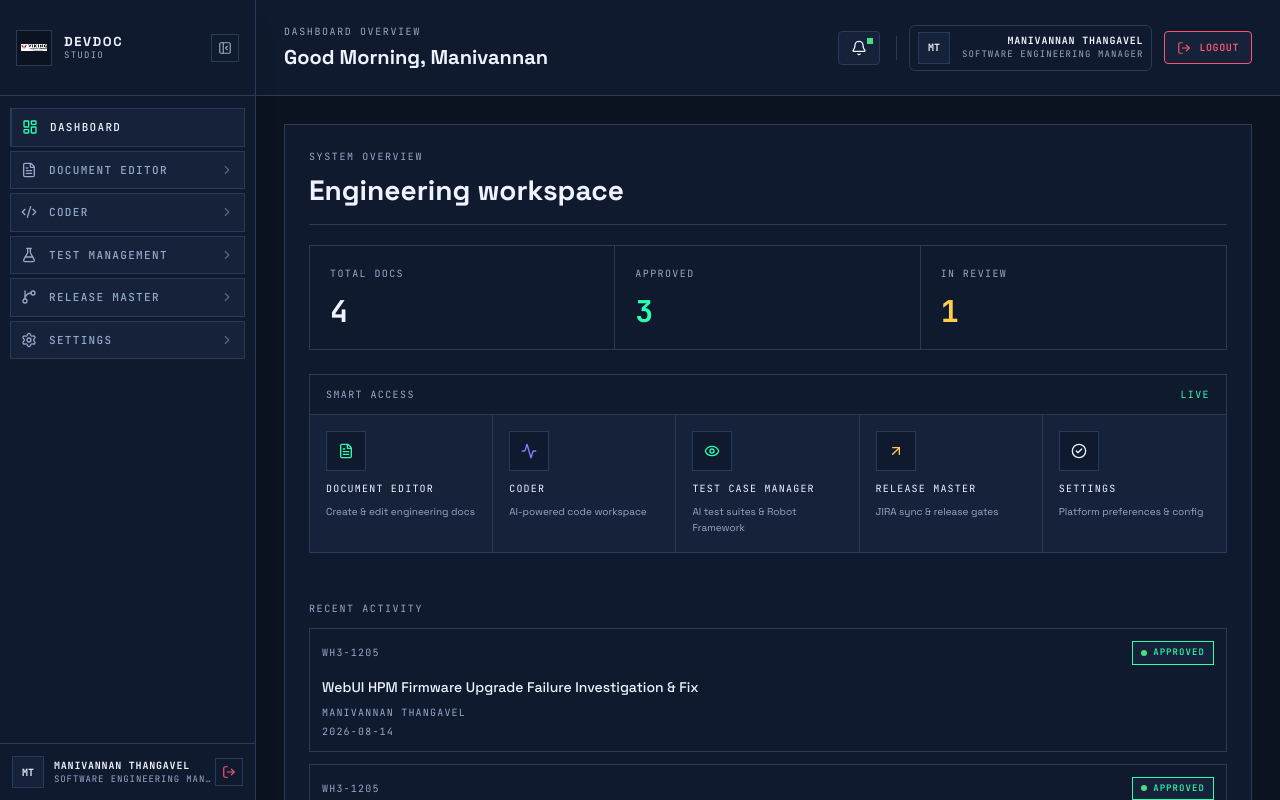
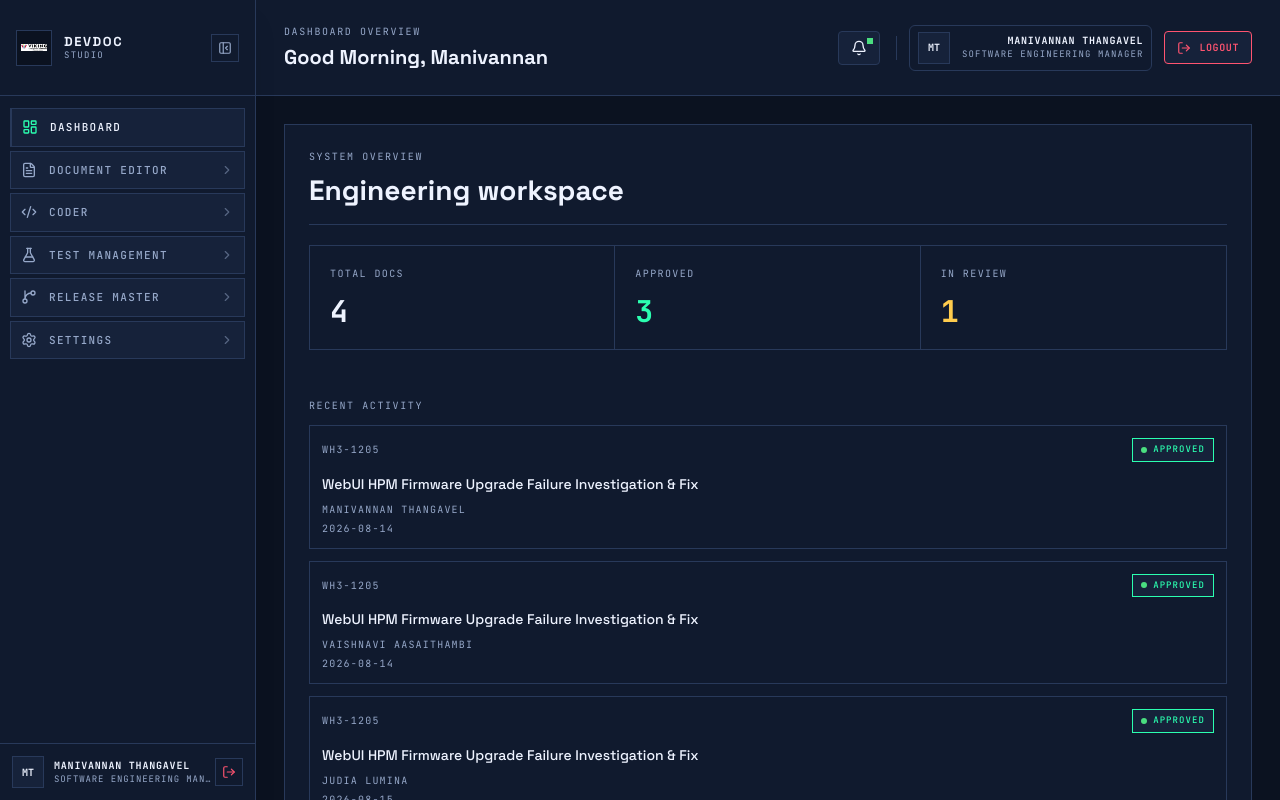
Before and after one commit to karthikbalaji1650/devdoc.prototype, a React (Vite) app: page / in a window 1280 px wide. Both pictures are taken after a click on the button "SIGN IN TO PLATFORM". Built offline with nearby package versions, Linux system fonts and the light colour scheme.

Commit message:
Remove Smart Access from dashboard

```diff
--- a/src/components/dashboard/DashboardPage.tsx
+++ b/src/components/dashboard/DashboardPage.tsx
@@ -3,11 +3,8 @@ import {
   FileText,
   Bell,
   LogOut,
-  Eye,
   CheckCircle2,
   Clock,
-  Activity,
-  ArrowUpRight,
 } from 'lucide-react';
 import type { UserProfile } from '../../types/auth';
 import type { AppView, OperationsTab } from '../../types/appState';
@@ -45,14 +42,6 @@ const STATUS_STYLES: Record<ActivityItem['type'], { bg: string; dot: string; lab
 };
 
 export const DashboardPage: React.FC<DashboardPageProps> = ({ user, onNavigate, onLogout }) => {
-  const SMART_ACCESS = [
-    { id: 'doceditor', label: 'Document Editor', desc: 'Create & edit engineering docs', icon: FileText, iconColor: 'text-[#4ade80]', bg: 'bg-[#111111]', app: 'doccraft' as AppView, opsTab: undefined as OperationsTab | undefined },
-    { id: 'coder', label: 'Coder', desc: 'AI-powered code workspace', icon: Activity, iconColor: 'text-[#a78bfa]', bg: 'bg-[#111111]', app: 'coder' as AppView, opsTab: undefined as OperationsTab | undefined },
-    { id: 'testcases', label: 'Test Case Manager', desc: 'AI test suites & Robot Framework', icon: Eye, iconColor: 'text-[#4ade80]', bg: 'bg-[#111111]', app: 'operations' as AppView, opsTab: 'test-cases' as OperationsTab },
-    { id: 'release', label: 'Release Master', desc: 'JIRA sync & release gates', icon: ArrowUpRight, iconColor: 'text-[#fbbf24]', bg: 'bg-[#111111]', app: 'operations' as AppView, opsTab: 'releases' as OperationsTab },
-    { id: 'settings', label: 'Settings', desc: 'Platform preferences & config', icon: CheckCircle2, iconColor: 'text-[#ededed]', bg: 'bg-[#111111]', app: 'settings' as AppView, opsTab: undefined as OperationsTab | undefined },
-  ];
-
   const reviewers = useMemo(() => getStoredReviewersLog(), []);
   const totalDocs = reviewers.length;
   const approvedDocs = reviewers.filter(r => r.reviewStatus === 'APPROVED').length;
@@ -127,30 +116,6 @@ export const DashboardPage: React.FC<DashboardPageProps> = ({ user, onNavigate,
                 ))}
               </div>
 
-              <div className="mt-6 border border-[#242424] bg-[#111111]">
-                <div className="border-b border-[#242424] px-4 py-3 flex items-center justify-between">
-                  <div className="text-[10px] uppercase tracking-[0.14em] text-[#8a8a8a] font-mono">Smart access</div>
-                  <div className="text-[10px] uppercase tracking-[0.14em] text-[#4ade80] font-mono">Live</div>
-                </div>
-                <div className="grid grid-cols-2 xl:grid-cols-5 border-b border-[#242424] last:border-b-0">
-                  {SMART_ACCESS.map((card) => (
-                    <button
-                      key={card.id}
-                      type="button"
-                      onClick={() => onNavigate(card.app, card.opsTab)}
-                      className="flex flex-col items-start gap-3 p-4 border-r border-[#242424] last:border-r-0 text-left bg-[#111111] hover:bg-[#131313] transition-colors"
-                    >
-                      <div className={`w-10 h-10 border border-[#242424] ${card.bg} flex items-center justify-center`}>
-                        <card.icon className={`w-4 h-4 ${card.iconColor}`} />
-                      </div>
-                      <div>
-                        <div className="text-[10px] uppercase tracking-[0.12em] text-[#ededed] font-mono leading-tight">{card.label}</div>
-                        <div className="text-[10px] text-[#8a8a8a] mt-2 leading-relaxed font-sans">{card.desc}</div>
-                      </div>
-                    </button>
-                  ))}
-                </div>
-              </div>
             </section>
 
             <aside className="p-6">
```
